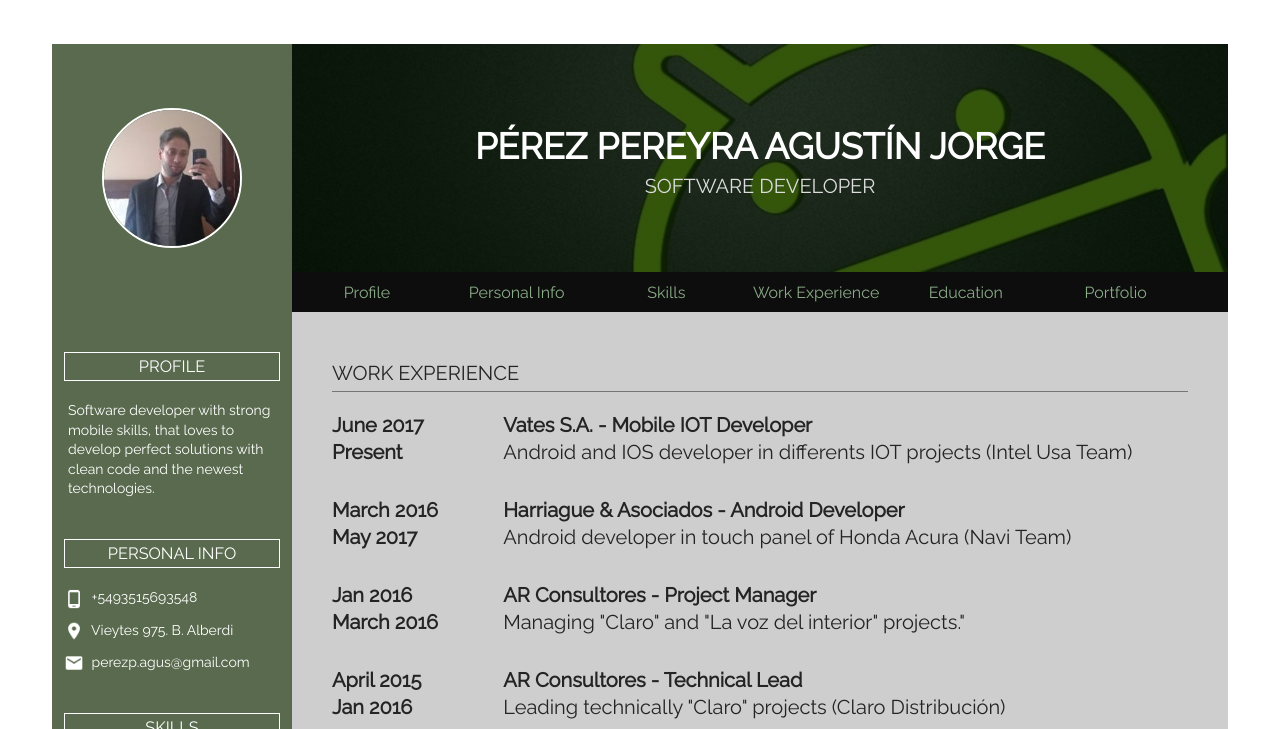
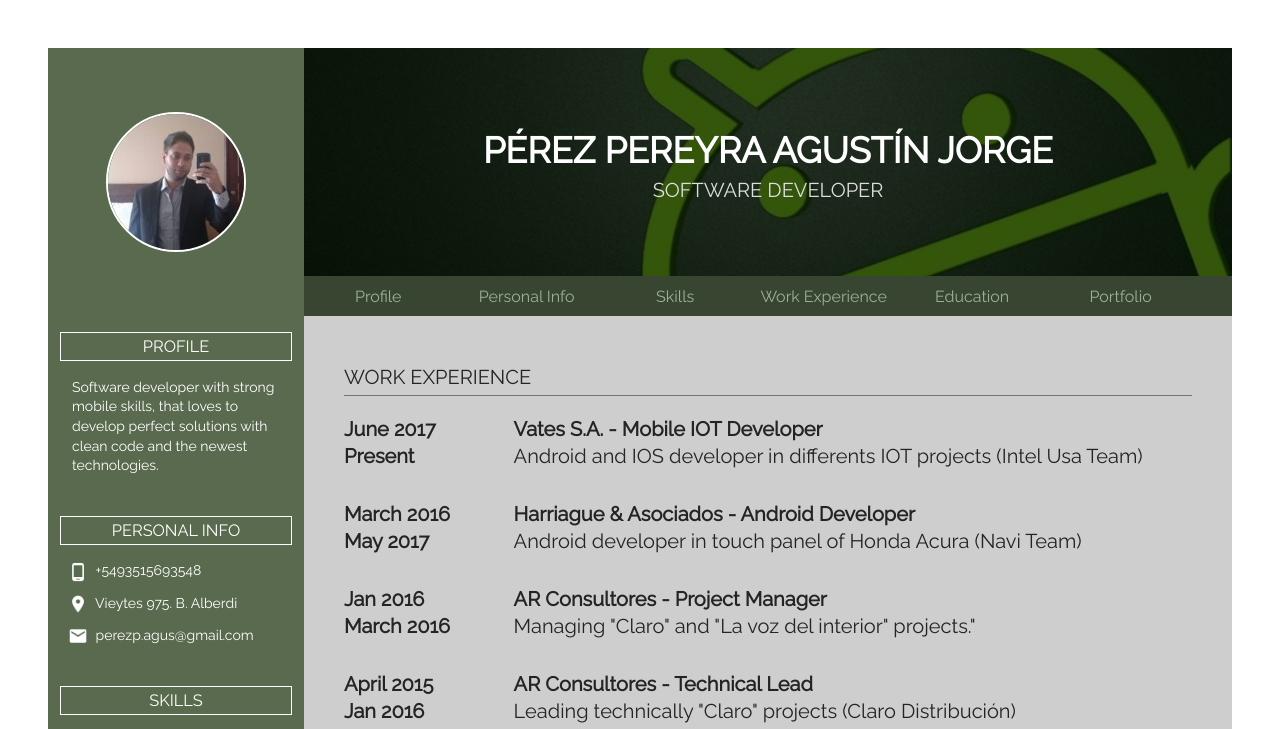
Before and after one commit to agusp-dev/acamica-curriculum-vitae, a plain HTML site: page index.html in a window 1280 px wide. Shown: the top 729 px of the page. Drawn offline with Linux system fonts and the light colour scheme.

Commit message:
Se actualiza estructura general. Pendiente Porfolio.

```diff
--- a/index.html
+++ b/index.html
@@ -11,13 +11,14 @@
         <div id="main">
 
             <div id="left-panel">
+
                 <div id="img-container">
                     <img id="img-profile" src="imgs/img-profile.jpeg" alt="Profile Image">
                 </div>
                 <div id="left-sections-container">
                     <div class="lp-sections">
                         <h3 class="title">PROFILE</h3>
-                        <p class="description">Software developer with strong mobile skills, that loves to develop perfect solutions with clean code and the newest technologies.</p>
+                        <p id="profile-description">Software developer with strong mobile skills, that loves to develop perfect solutions with clean code and the newest technologies.</p>
                     </div>
                     <div class="lp-sections">
                         <h3 class="title">PERSONAL INFO</h3>
@@ -97,23 +98,14 @@
                 </div>
             </div>
 
-
-
-
-
-
-            <!-- todo -->
             <div id="right-content">
-
                 <div id="header">
-
                     <div id="sub-header">
                         <img src="imgs/img_header.jpeg" alt="Android Background"/>
                         <div id="background-image-layer"></div>
                         <h1 id="main-title">PÉREZ PEREYRA AGUSTÍN JORGE</h1>
                         <h2 id="main-subtitle">SOFTWARE DEVELOPER</h2>
                     </div>
-
                     <div id="menu">
                         <a class="menu-item">Profile</a>
                         <a class="menu-item">Personal Info</a>
@@ -124,15 +116,7 @@
                     </div>
                 </div>
 
-
-
-
-
-
-
-
                 <div id="right-body">
-
                     <div class="rb-sections">
                         <h3 class="title">WORK EXPERIENCE</h3>
                         <div class="rb-separator"></div>
--- a/styles.css
+++ b/styles.css
@@ -1,35 +1,29 @@
+/*Main*/
 #main {
+    display: table;
+    width: 100%;
+    padding: 40px;
+    box-sizing: border-box;
     background-color: #FFF;
-
-    /* margin: 44px; */
-
-    margin-top: 44px;
-    margin-right: 44px;
-    margin-bottom: 44px;
-    margin-left: 284px;
-
-
     font: 14px 'Raleway', sans-serif;
     line-height: 1.35;
 }
 
-
-
+/*Left Panel*/
 #left-panel {
+    display: table-cell;
+    width: 240px;
+    padding: 0px 4px;
+    box-sizing: border-box;
     background-color: #596A4E;
     color: #fff;
-    width: 240px;
-    margin-left: -240px;
-    float: left;
-    padding: 0px 4px;
-    box-sizing: border-box;
-    /* text-align: center; */
+    vertical-align: top;
 }
 
+/*Profile Image*/
 #img-container {
     height: 268px;
     text-align: center;
-    /* background: #757575; */
 }
 
 #img-profile {
@@ -43,25 +37,28 @@
 
 #left-sections-container ul {
     list-style: none;
+}
 
-   /* text-align: center; */
+.lp-sections {
+    margin: 0px 8px 40px;
 }
 
 .lp-sections .title {
     border: 1px solid #fff;
-    margin: 40px 8px 20px;
     padding: 3px 0px 2px;
     font-weight: 200;
     text-align: center;
 }
 
-.lp-sections .description {
+/*Profile*/
+#profile-description {
     color: #fff;
     font-size: 14px;
     line-height: 1.4;
-    margin: 0px 12px;
+    margin: 8px 12px 0px;
 }
 
+/*Personal Info*/
 #personal-info-list {
     padding: 0px;
     margin: 0px 8px;
@@ -76,6 +73,7 @@
     margin-right: 4px;
 }
 
+/*Skills*/
 #skills-list {
     padding: 0px;
     margin: 0px 8px;
@@ -93,13 +91,9 @@
     margin-right: 8px;
 }
 
-
-
-
-
+/*Social Media*/
 #social-media-panel {
     width: 220px;
-    height: 200px;
     margin: 0px 6px;
     box-sizing: border-box;
     text-align: center;
@@ -138,12 +132,18 @@
 
 
 #right-content {
+    display: table-cell;
+    padding: 0px;
+    margin: 0px;
     background-color: #cecece;
+
+    /* box-sizing: border-box; */
+
     width: 100%;
     float: right;
-    padding: 0px;
-    margin: 0px;
-    display: inline-block;
+    /* display: block; */
+
+    clear: right;
 }
 
 
@@ -170,6 +170,7 @@
     position: absolute;
     top: 78px;
     margin: 0px;
+    box-sizing: border-box;
 }
 
 #main-subtitle {
@@ -181,11 +182,15 @@
     bottom: 72px;
     margin: 0px;
     font-weight: 300;
+    box-sizing: border-box;
+
 }
 
 #sub-header img {
     width: 100%;
     height: 100%;
+    box-sizing: border-box;
+
 }
 
 #background-image-layer {
@@ -195,15 +200,17 @@
     left: 0;
     width: 100%;
     height: 100%;
+    box-sizing: border-box;
+
 }
 
 #menu {
     height: 40px;
-    background: #0D0D0D;
+    background: #384530;
 }
 
 .menu-item {
-    color: #8AAC87;
+    color: #9CB09B;
     width: 16%;
     float: left;
     text-align: center;
@@ -218,6 +225,7 @@
 #right-body {
     margin: 48px 40px;
     color: #242424;
+    box-sizing: border-box;
 }
 
 #right-body .title {
@@ -227,7 +235,6 @@
 }
 
 .experience-container {
-    /* background-color: blue; */
     display: inline-block;
     width: 100%;
     margin-bottom: 26px;
@@ -249,7 +256,6 @@
     float: right;
     clear: right;
     font-size: 20px;
-
 }
 
 .experience-sub-container-right p {
@@ -307,7 +313,6 @@
     width: 24px;
     height: 24px;
     margin-left: 4px;
-
 }
 
 
@@ -319,9 +324,7 @@
 
 
 
-.rb-sections {
-    /* background-color: aqua; */
-}
+
 
 .rb-sections ol {
     list-style: none;
```
